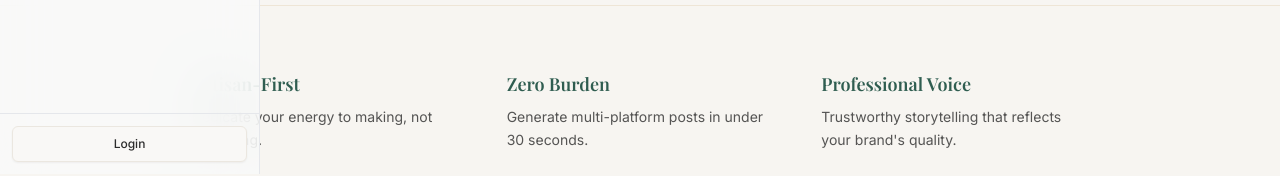
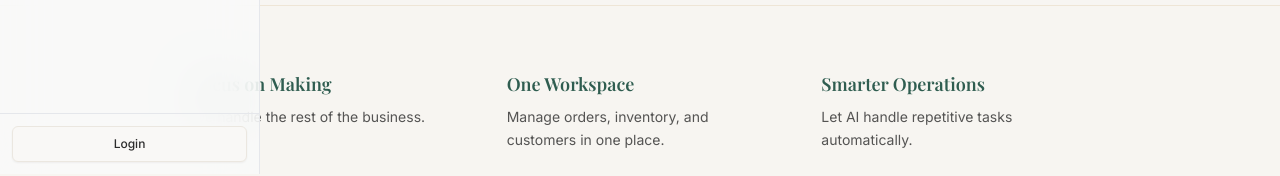
Before and after one commit to taewan0819g-tech/speed.sales, a Next.js app: page / in a window 1280 px wide. Shown: the part 626-802 px from the top of the page. Built offline with nearby package versions, Linux system fonts and the light colour scheme; no server answers; a web font is replaced by a local one.

Commit message:
UI/UX Final Polish: Improved line breaks and removed duplicate feature cards

```diff
--- a/app/layout.tsx
+++ b/app/layout.tsx
@@ -16,8 +16,8 @@ const inter = Inter({
 });
 
 export const metadata: Metadata = {
-  title: "Speed.Sales – Global Seller Content Engine",
-  description: "Generate platform-ready content for your products.",
+  title: "Speed.Sales – AI-powered operating system for makers",
+  description: "Inventory, orders, customer support, and marketing — all in one place.",
 };
 
 export default function RootLayout({
--- a/app/login/page.tsx
+++ b/app/login/page.tsx
@@ -66,10 +66,14 @@ function LoginForm() {
     <div className="min-h-screen flex flex-col items-center justify-center bg-ivory p-4 gap-10">
       <div className="text-center space-y-4 max-w-md">
         <h1 className="font-serif text-2xl md:text-3xl font-bold text-[#2F5D50] leading-tight">
-          Focus on Your Craft. We&apos;ll Handle the Story.
+          Focus on making.
+          <br />
+          We handle the rest.
         </h1>
         <p className="text-sm font-sans text-[#2C2C2C] opacity-70 leading-relaxed">
-          Don&apos;t let social media become a burden. Spend more time creating and less time writing. We transform your passion into professional content instantly.
+          Inventory, orders, customer support, and marketing —
+          <br />
+          all in one place.
         </p>
       </div>
       <Card className="w-full max-w-[400px] border-warm-gold/20 bg-white shadow-soft-md">
--- a/components/PhilosophySection.tsx
+++ b/components/PhilosophySection.tsx
@@ -1,19 +1,18 @@
 export function PhilosophySection() {
   const pillars = [
     {
-      title: "Artisan-First",
-      description:
-        "Dedicate your energy to making, not marketing.",
+      title: "Focus on Making",
+      description: "We handle the rest of the business.",
     },
     {
-      title: "Zero Burden",
+      title: "One Workspace",
       description:
-        "Generate multi-platform posts in under 30 seconds.",
+        "Manage orders, inventory, and customers in one place.",
     },
     {
-      title: "Professional Voice",
+      title: "Smarter Operations",
       description:
-        "Trustworthy storytelling that reflects your brand's quality.",
+        "Let AI handle repetitive tasks automatically.",
     },
   ];
 
```
